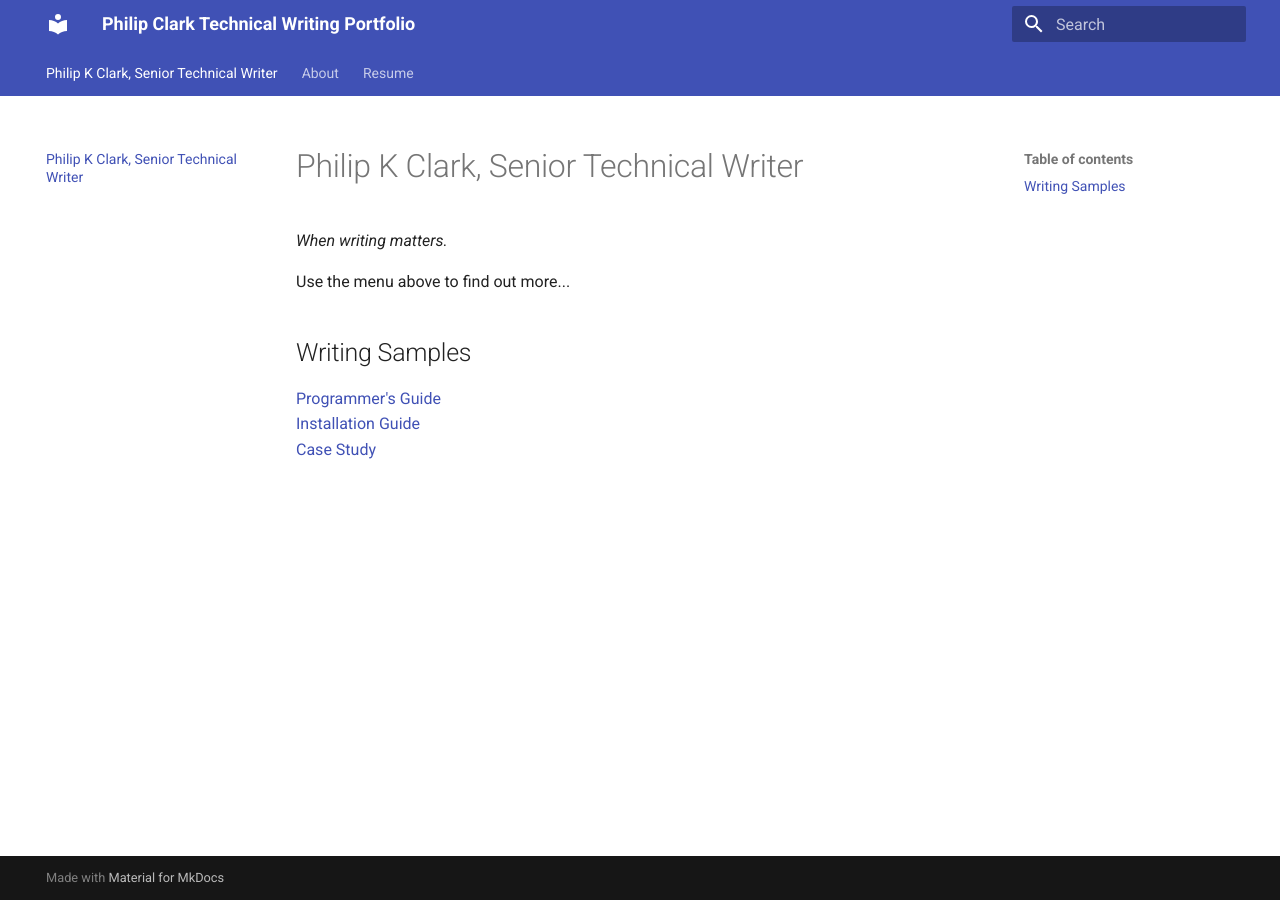
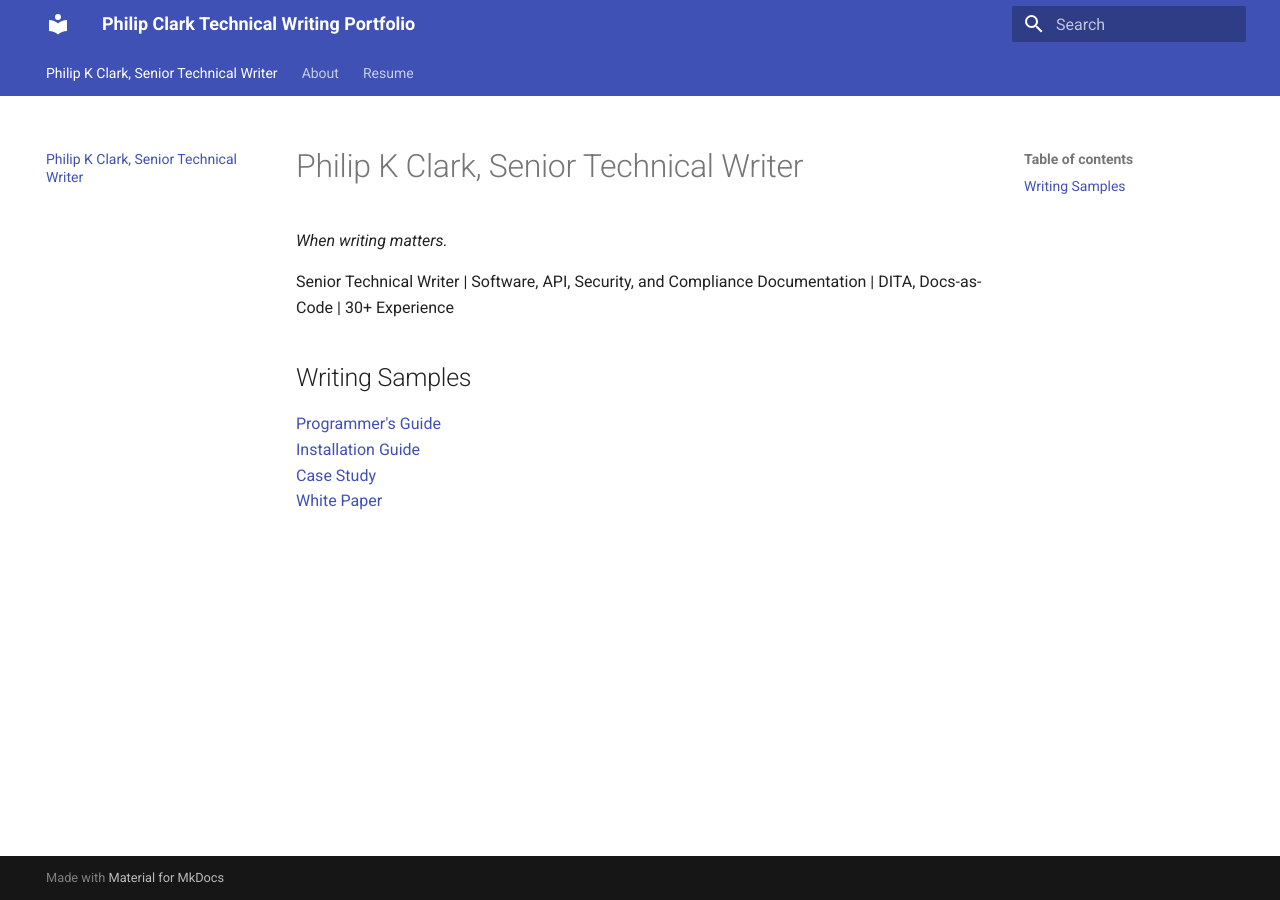
Before and after one commit to pclark22/tech-writing-portfolio, an MkDocs documentation site: the page built from docs/index.md, in a window 1280 px wide. Built offline with MkDocs 1.6.1 and Material for MkDocs 9.7.7, drawn with Linux system fonts in a browser that asks for light colours.

Commit message:
Added white paper

```diff
--- a/docs/index.md
+++ b/docs/index.md
@@ -1,11 +1,12 @@
 # Philip K Clark, Senior Technical Writer
 *When writing matters.*
 
-Use the menu above to find out more...
+Senior Technical Writer | Software, API, Security, and Compliance Documentation | DITA, Docs-as-Code | 30+ Experience
 
 ## Writing Samples
 <a href="samples/DOF_Connectivity_Programmers_Guide_C.pdf" target="_blank">Programmer's Guide</a>
 <a href="samples/install_Guide.pdf" target="_blank">Installation Guide</a>
 <a href="samples/case_study.pdf" target="_blank">Case Study</a>
+<a href="samples/white_paper.pdf" target="_blank">White Paper</a>
 
 <!-- For full documentation visit [mkdocs.org](https://www.mkdocs.org). -->
```
Also changed, not shown: 1 other file.
